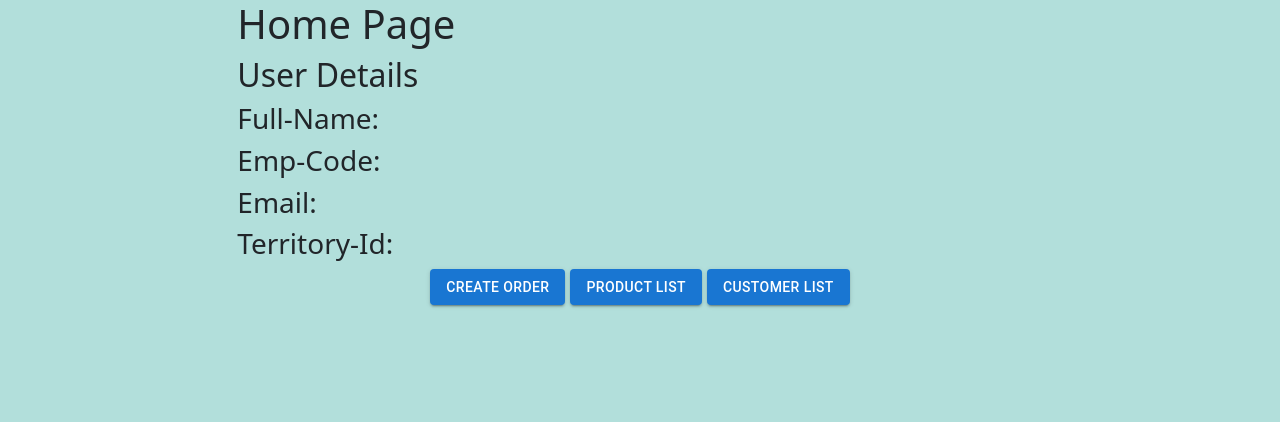
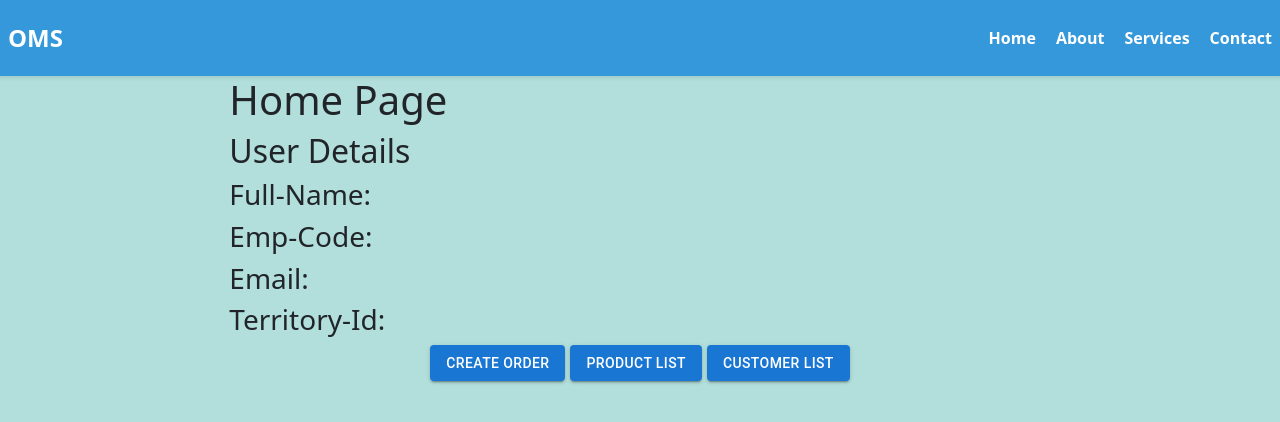
Before and after one commit to abs-kawser/OMS-WEB, a React (Vite) app: page /home in a window 1280 px wide. Shown: the top 422 px of the page. Built offline with nearby package versions, Linux system fonts and the light colour scheme.

Commit message:
header add

```diff
--- /dev/null
+++ b/src/Component/Header.jsx
@@ -0,0 +1,20 @@
+// Header.js
+
+import React from 'react';
+import "../styless/Header.css";
+
+const Header = () => {
+  return (
+    <div className="header">
+      <div className="logo">OMS</div>
+      <nav className="nav">
+        <a href="#">Home</a>
+        <a href="#">About</a>
+        <a href="#">Services</a>
+        <a href="#">Contact</a>
+      </nav>
+    </div>
+  );
+};
+
+export default Header;
--- a/src/pages/Home.jsx
+++ b/src/pages/Home.jsx
@@ -3,6 +3,7 @@ import { useLogin } from "../Context/LoginProvider";
 import Button from "@mui/material/Button";
 import { Link, useNavigate } from "react-router-dom";
 import Customer from "./Customer";
+import Header from "../Component/Header";
 
 const Home = () => {
   const navigate = useNavigate();
@@ -25,11 +26,13 @@ const Home = () => {
   };
 
   return (
-    <div className="container-fluid">
+
+    <div>
       <div className="row">
+        <Header />
+
         {/* Main Content */}
         <main className="col-md-9 ms-sm-auto col-lg-10 px-md-4">
-          {/* Your main content goes here */}
           <h1>Home Page</h1>
           <h2>User Details</h2>
 
@@ -48,15 +51,14 @@ const Home = () => {
           justifyContent: "center",
         }}
       >
-        {" "}
         <Button variant="contained" onClick={handleCreateOrderClick}>
           Create order
         </Button>
         <Button variant="contained" onClick={handleProduct}>
-          Product List{" "}
+          Product List
         </Button>
         <Button variant="contained" onClick={Customer}>
-          Customer List{" "}
+          Customer List
         </Button>
       </div>
     </div>
--- a/src/pages/OrderDetails.jsx
+++ b/src/pages/OrderDetails.jsx
@@ -1,12 +1,15 @@
 import { Button } from "@mui/material";
-import React from "react";
+import React, { useState } from "react";
 
 const OrderDetails = () => {
+
+
+  const [showProductData, setShowProductData] = useState(true);
+  const [showOrderData, setShowOrderData] = useState(false);
+
   return (
     <div>
-      <h3 style={{ textAlign:"center"}}>
-        Order Details
-      </h3>
+      <h3 style={{ textAlign: "center" }}>Order Details</h3>
 
       <div
         style={{
--- /dev/null
+++ b/src/styless/Header.css
@@ -0,0 +1,34 @@
+/* Header.css */
+
+.header {
+    background-color: #3498db; /* Header background color */
+    color: #ffffff; /* Header text color */
+    padding: 20px; /* Padding to create some space around the content */
+    box-shadow: 0 2px 4px rgba(0, 0, 0, 0.1); /* Add a subtle box shadow for depth */
+
+    /* Flexbox to center the content horizontally and vertically */
+    display: flex;
+    align-items: center;
+    justify-content: space-between;
+  }
+
+  .logo {
+    font-size: 24px; /* Adjust the font size for the logo */
+    font-weight: bold; /* Make the logo text bold */
+  }
+
+  .nav {
+    display: flex;
+    gap: 20px; /* Add space between navigation items */
+  }
+
+  .nav a {
+    color: #ffffff; /* Navigation link color */
+    text-decoration: none; /* Remove underlines from links */
+    font-weight: bold; /* Make navigation links bold */
+    transition: color 0.3s ease; /* Smooth transition for color changes */
+  }
+
+  .nav a:hover {
+    color: #ecf0f1; /* Change link color on hover */
+  }
```
Also changed, not shown: src/pages/CreateOrder.jsx (+33 -34 lines), src/index.css (line endings or trailing spaces).
